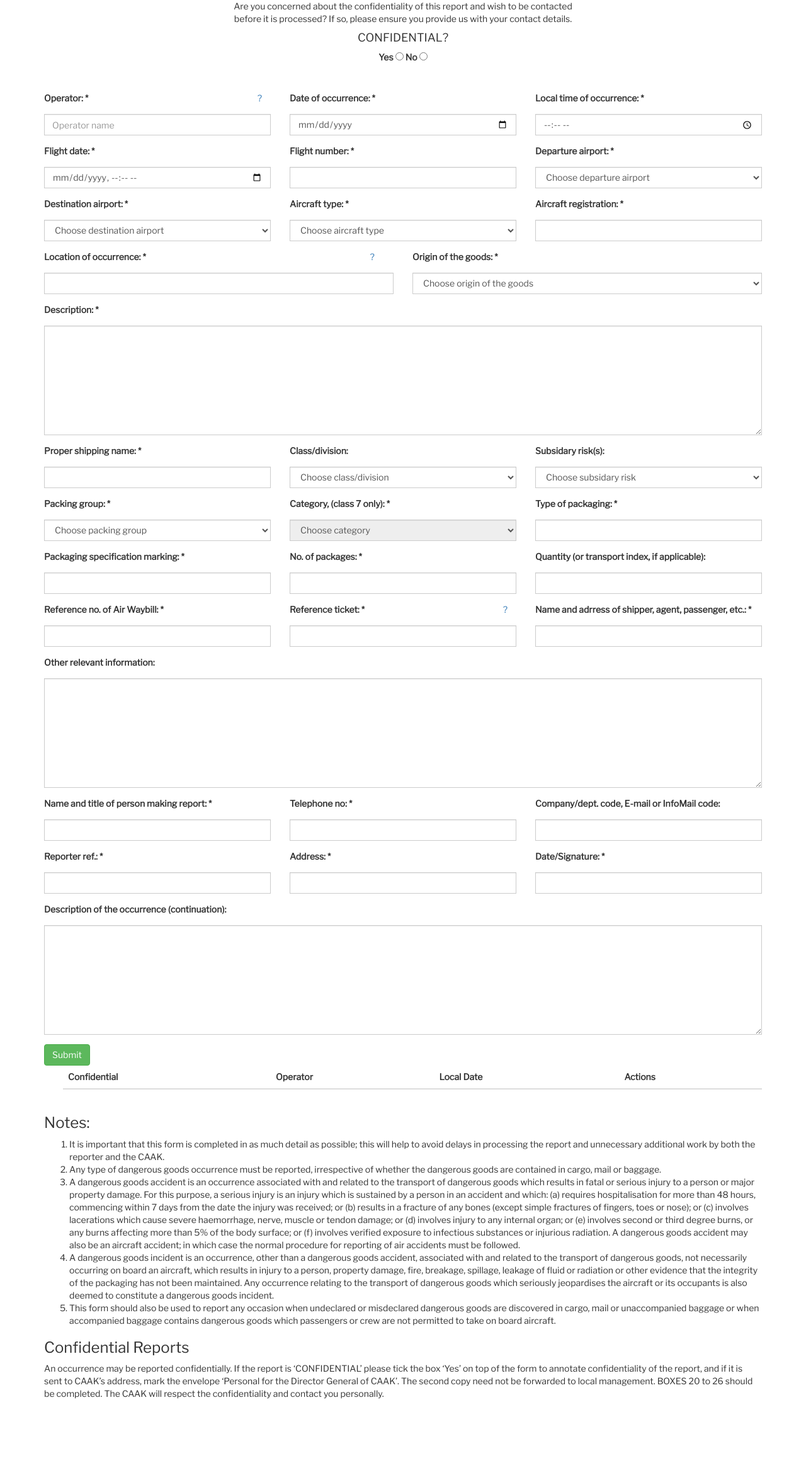
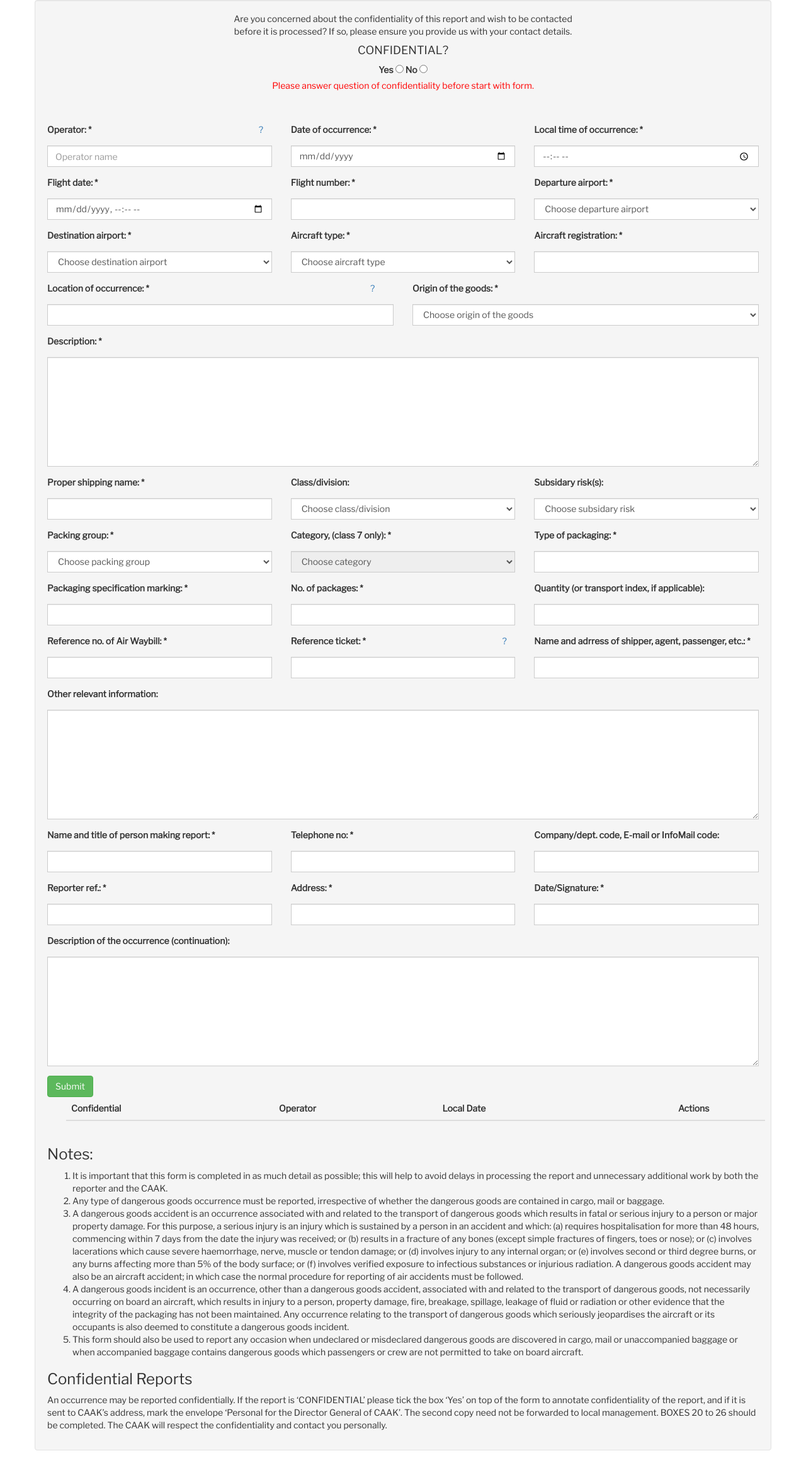
Before and after one commit to fisnikcanaj1/tech, a Flask app: page / in a window 1280 px wide. Shown: the part 140-2463 px from the top of the page at 63% size. Before the commit the page ends 2361 px from the top, so only its background shows below. Run offline with Flask 2, Linux system fonts and the light colour scheme; data that the repository does not hold is empty; some libraries are stand-ins or nearby versions.

Commit message:
Commit of 08.07.2017

```diff
--- a/app.py
+++ b/app.py
@@ -21,7 +21,10 @@ def hello_world():
         mongo.db.form.insert({
             "confidential": data["confidential"],
             "operator_name": data["operator_name"],
-            "local": data["local"]
+            "occurrence": data["occurrence"],
+            "local": data["local"],
+            "flight-number": data["flight-number"]
+
 
         })
 
--- a/static/js/validation.js
+++ b/static/js/validation.js
@@ -1,18 +1,36 @@
 $(document).ready(function() {
   //$(".main-form").fadeOut('slow/400/fast');
-
-  $("input[type='radio']").on('click', function(event) {
+  $("#radio-error").html("Please answer question of confidentiality before start with form.");
+  $("input[name='confidential']").on('click', function(event) {
 
     var radioValue = $("input[name='confidential']:checked").val();
+
     if(radioValue === "yes"){
-    //  $(".main-form").show('slow/400/fast');
-      $("#telephone-no").prop("disabled", false);
+    //$(".main-form").show('slow/400/fast');
+      $("#company-dept-code").prop("disabled", true)
+      $("#name-and-title").prop("disabled", true)
+      $("#telephone-no").prop("disabled", true);
+      $("#date-signature").prop("disabled", true);
+      $("#address").prop("disabled", true);
+      $("#reporter-ref").prop("disabled", true);
+
     }
     else{
-    //  $(".main-form").fadeOut('slow/400/fast');
-      $("#telephone-no").prop("disabled", true);
+      //$(".main-form").fadeOut('slow/400/fast');
+      $("#company-dept-code").prop("disabled", false)
+      $("#name-and-title").prop("disabled", false)
+      $("#telephone-no").prop("disabled", false);
+      $("#date-signature").prop("disabled", false);
+      $("#address").prop("disabled", false);
+      $("#reporter-ref").prop("disabled", false);
+    }
+
+    if(radioValue =! null){
+      $("#radio-error").html("");
     }
 
   });
 
+
+
 });
--- a/static/style/style.css
+++ b/static/style/style.css
@@ -26,7 +26,9 @@ header {
   height: 300px;
   overflow-y: scroll;
 }
-
+#radio-error {
+  color: red;
+}
 @media (max-width: 767px) {
   input[type="submit"] {
     display: block;
--- a/templates/index.html
+++ b/templates/index.html
@@ -25,7 +25,7 @@
 
 
       <form class="main-form" method="POST">
-        <section class="container form-section">
+        <section class="container well form-section">
           <section class="container confirm-section text-center">
             <p>Are you concerned about the confidentiality of this report and wish to be contacted before it is processed?
       If so, please ensure you provide us with your contact details.<p>
@@ -34,6 +34,7 @@
             <input type="radio" name="confidential" value="yes" id="yes">
             <label for="no">No</label>
             <input type="radio" name="confidential" value="no" id="no">
+            <p id="radio-error"></p>
           </section>
         <br/>
         <br/>
@@ -295,7 +296,7 @@
             <th>Confidential</th>
             <th>Operator</th>
             <th>Local Date</th>
-            <th>Actions</th>
+            <th class="text-center">Actions</th>
         </thead>
             <tbody>
                 {% for audit in audits %}
@@ -303,7 +304,7 @@
                     <td>{{ audit.confidential}}</td>
                     <td>{{ audit.operator_name }}</td>
                     <td>{{ audit.local}}</td>
-                    <td><a class="btn btn-success" href="/audit/{{audit._id}}">View</a> <a class="btn btn-danger" href="#">Delete</a></td>
+                    <td class="text-center"><a class="btn btn-success" href="/audit/{{audit._id}}">View</a> <a class="btn btn-danger" href="#">Delete</a></td>
                 </tr>
                 {% endfor %}
             </tbody>
@@ -332,6 +333,6 @@
 
     <script src="https://maxcdn.bootstrapcdn.com/bootstrap/3.3.7/js/bootstrap.min.js"></script>
     <script src="{{url_for('static', filename='js/script.js')}}"></script>
-    <script src="js/validation.js"></script>
+    <script src="{{url_for('static', filename='js/validation.js')}}"></script>
   </body>
 </html>
```
